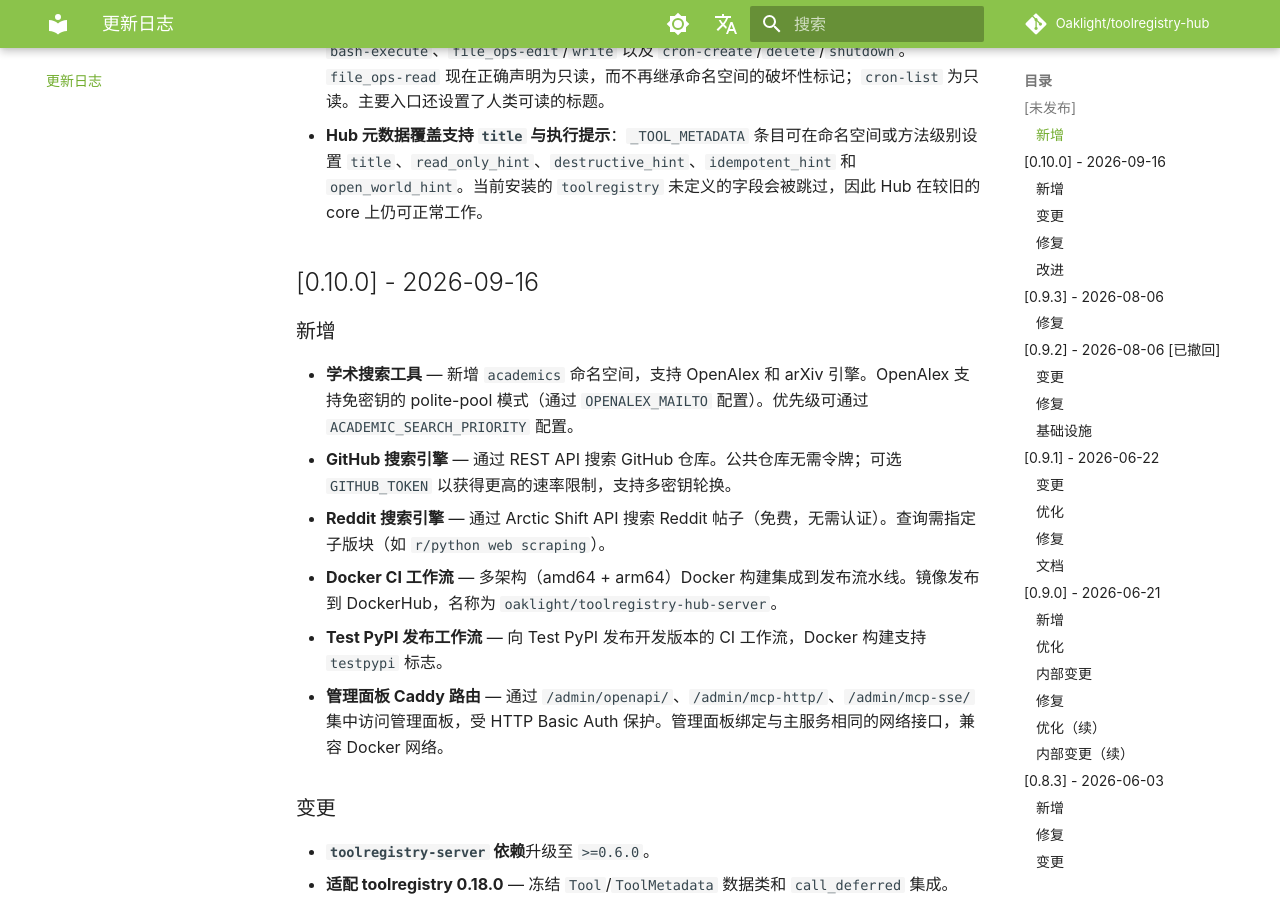
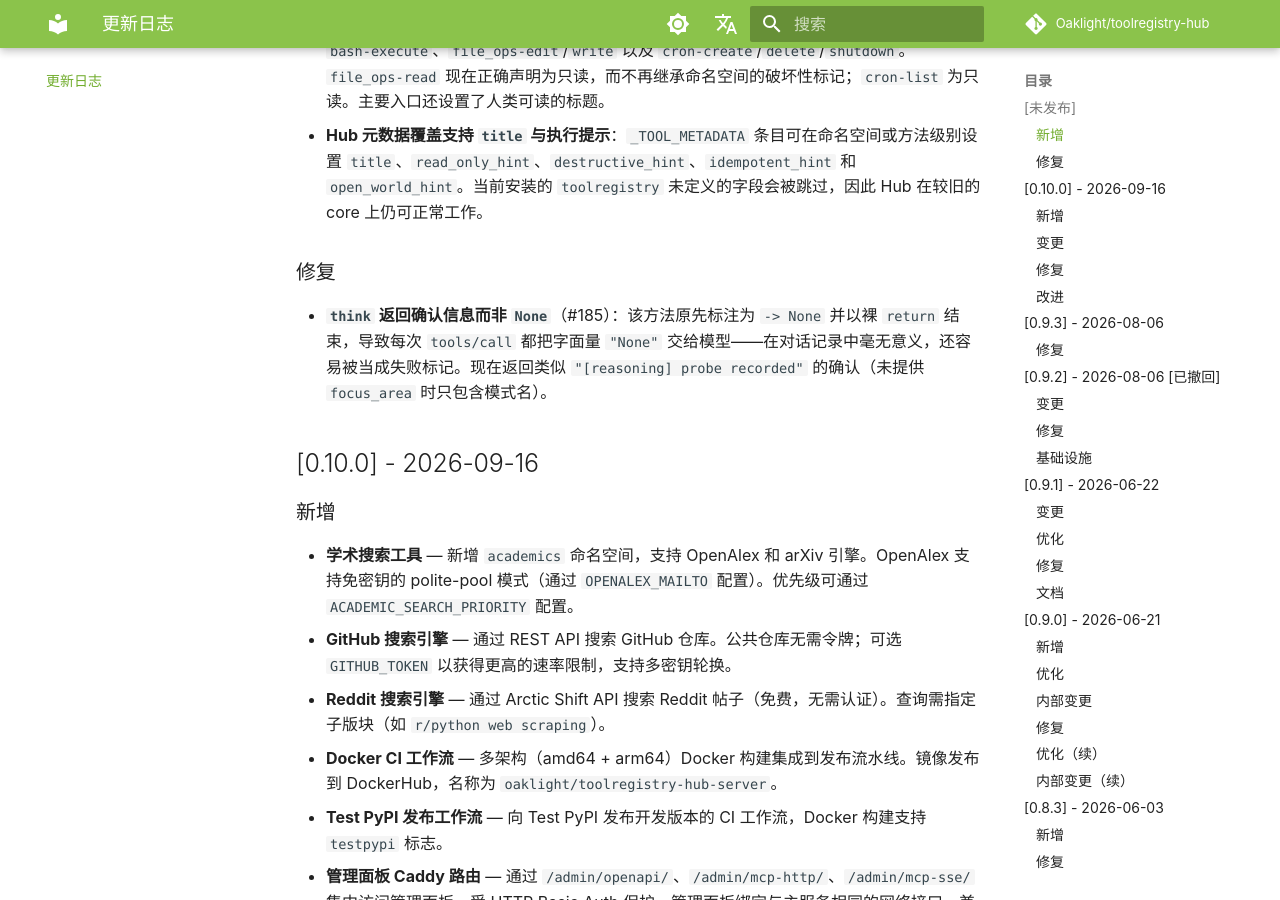
Before and after one commit to Oaklight/toolregistry-hub, an MkDocs documentation site: the page built from docs/changelog.md, in a window 1280 px wide and 900 px high, scrolled down 496 px. Built offline with MkDocs 1.6.1 and Material for MkDocs 9.7.7, drawn with Linux system fonts in a browser that asks for light colours; some web fonts are replaced; comment, search, counter and statistics services are not loaded.

Commit message:
docs: think 返回确认信息而非 None（#185）

```diff
--- a/docs/changelog.md
+++ b/docs/changelog.md
@@ -18,6 +18,10 @@
 
 - **内置工具集声明 MCP 执行提示**（#280）：所有工具现在都会声明 `readOnlyHint`，多数还会声明 `destructiveHint`、`idempotentHint` 与 `openWorldHint`，使 MCP 宿主可以自动批准只读调用（`datetime-now`、`weather-*`、`websearch-search`、`academics-search`、`reader-*`、`fs/*`、`think`、`calculator`、`unit_converter`、`todolist`），并把确认留给 `bash-execute`、`file_ops-edit`/`write` 以及 `cron-create`/`delete`/`shutdown`。`file_ops-read` 现在正确声明为只读，而不再继承命名空间的破坏性标记；`cron-list` 为只读。主要入口还设置了人类可读的标题。
 - **Hub 元数据覆盖支持 `title` 与执行提示**：`_TOOL_METADATA` 条目可在命名空间或方法级别设置 `title`、`read_only_hint`、`destructive_hint`、`idempotent_hint` 和 `open_world_hint`。当前安装的 `toolregistry` 未定义的字段会被跳过，因此 Hub 在较旧的 core 上仍可正常工作。
+
+### 修复
+
+- **`think` 返回确认信息而非 `None`**（#185）：该方法原先标注为 `-> None` 并以裸 `return` 结束，导致每次 `tools/call` 都把字面量 `"None"` 交给模型——在对话记录中毫无意义，还容易被当成失败标记。现在返回类似 `"[reasoning] probe recorded"` 的确认（未提供 `focus_area` 时只包含模式名）。
 
 ## [0.10.0] - 2026-09-16
 
```
Also changed, not shown: docs/tools/think_tool.md (+2 -0 lines).
